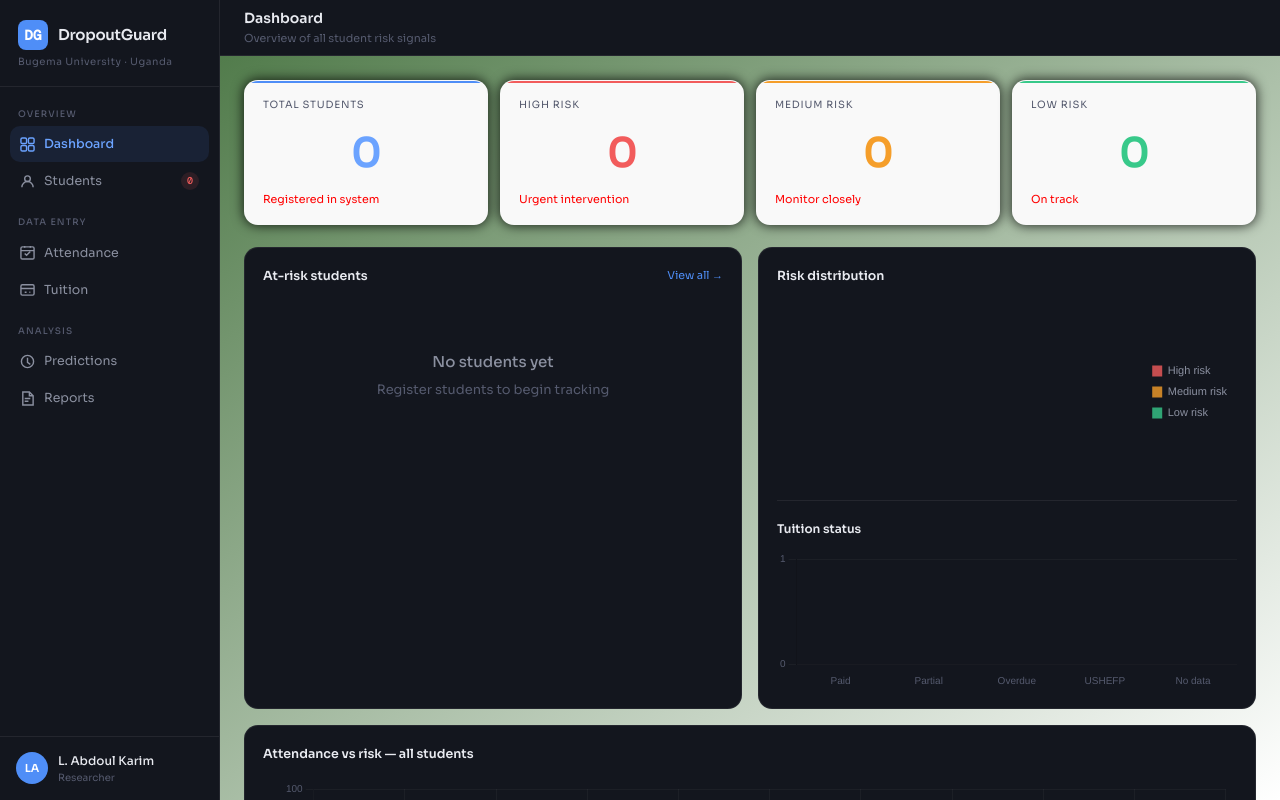
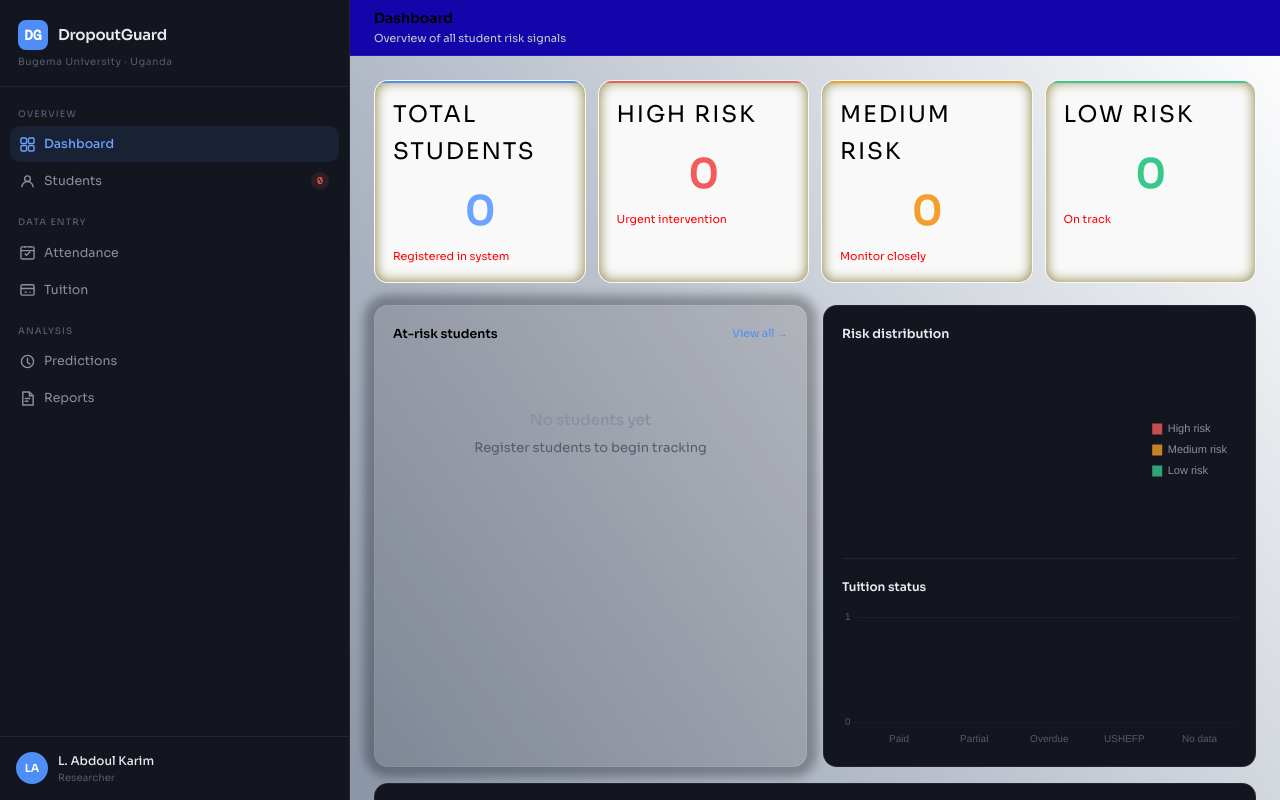
Before and after one commit to Karimlw1/UnivPredictor, a plain HTML site: page index.html in a window 1280 px wide. Drawn offline with nearby package versions, Linux system fonts and the light colour scheme.

Commit message:
update responsive logo

```diff
--- a/style.css
+++ b/style.css
@@ -32,7 +32,7 @@
   --mono: 'DM Mono', monospace;
   --radius: 10px;
   --radius-lg: 14px;
-  --sidebar-w: 220px;
+  --sidebar-w: 350px;
   --topbar-h: 56px;
 }
 
@@ -52,7 +52,7 @@ body {
 
 body {
     font-family: var(--font);
-    background: linear-gradient(144deg, #396932, transparent);
+    background: linear-gradient(55deg, #556581d9, #ffffff);
     color: var(--text);
     font-size: 13px;
     line-height: 1.6;
@@ -94,7 +94,15 @@ body {
   padding: 20px 18px 16px;
   border-bottom: 1px solid var(--border);
 }
-
+.bugema-logo{
+  display: flex;
+  justify-content:center;
+  margin-top:30px;
+}
+.BU-logo{
+  width:110px;
+  align-self:center;
+}
 .logo-mark {
   display: flex;
   align-items: center;
@@ -233,7 +241,8 @@ body {
 
 .topbar {
   height: var(--topbar-h);
-  background: var(--bg2);
+  background: #1405aa;
+  color: black;
   border-bottom: 1px solid var(--border);
   display: flex;
   align-items: center;
@@ -249,7 +258,7 @@ body {
 
 .page-subtitle {
   font-size: 11px;
-  color: var(--text3);
+  color: #cdcdcd;
   margin-top: 1px;
 }
 
@@ -318,16 +327,7 @@ body {
   margin-bottom: 22px;
 }
 
-.stat-card {
-background: #f9f9f9;
-    backdrop-filter: blur(50px);
-    border: 1px solid var(--border);
-    border-radius: var(--radius-lg);
-    padding: 16px 18px;
-    position: relative;
-    overflow: hidden;
-    box-shadow: 0px 0px 12px 1px rgb(0 0 0 / 75%);
-}
+.stat-card {background: #f9f9f9;backdrop-filter: blur(50px);border: 1px solid var(--border);border-radius: var(--radius-lg);padding: 16px 18px;position: relative;overflow: hidden;box-shadow: inset 0px 0px 12px 1px rgb(119 112 33 / 79%);}
 
 .stat-card::before {
   content: '';
@@ -344,8 +344,8 @@ background: #f9f9f9;
 .stat-card.low::before   { background: var(--low); }
 
 .stat-label {
-  font-size: 10px;
-  color: var(--text3);
+  font-size: 23px;
+  color: #000000;
   text-transform: uppercase;
   letter-spacing: 0.08em;
   margin-bottom: 8px;
@@ -383,8 +383,10 @@ background: #f9f9f9;
   border-radius: var(--radius-lg);
   padding: 18px;
 }
-.panel .students{
- back
+.students{
+ background-color:#433f402e;
+  color: black;
+  box-shadow: 0 0 10px 10px rgb(0 0 0 / 29%);
 }
 
 .panel-wide {
@@ -459,6 +461,7 @@ background: #f9f9f9;
   white-space: nowrap;
   overflow: hidden;
   text-overflow: ellipsis;
+  color: oldlace;
 }
 
 .risk-detail {
@@ -888,12 +891,16 @@ background: #f9f9f9;
 
 /* ── RESPONSIVE ── */
 @media (max-width: 768px) {
-  .sidebar {
+  .BU-logo{
+    width:50px;
+  }
+  .sidebar{
     width: 60px;
   }
   .sidebar-logo {
     padding: 14px 10px;
   }
+  .logo-mark,
   .logo-name,
   .logo-sub,
   .nav-group-label,
@@ -934,4 +941,5 @@ background: #f9f9f9;
   .stats-grid {
     grid-template-columns: 1fr 1fr;
   }
+
 }
```
